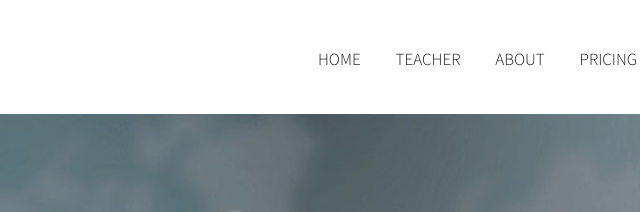
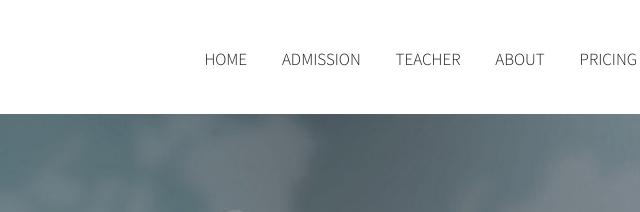
Before and after one commit to Shahbazali19/Memon-Academy, a plain HTML site: page contact.html in a window 1280 px wide. Shown: the top 212 px of the page, 346-986 px from the left. Drawn offline with Linux system fonts and the light colour scheme; some packages are replaced by stand-ins of ours; no server answers; files whose address does not match are found by name.

Commit message:
Update contact.html

```diff
--- a/contact.html
+++ b/contact.html
@@ -75,6 +75,7 @@
 						<ul>
 
 							<li><a href="https://memonacademyhighersecondaryschool.cf/">Home</a></li>
+							<li><a href="https://memonacademyhighersecondaryschool.cf/admission-form/">Admission</a></li>
 							<li><a href="teacher.html">Teacher</a></li>
 							<li><a href="about.html">About</a></li>
 							<li><a href="pricing.html">Pricing</a></li>
```
